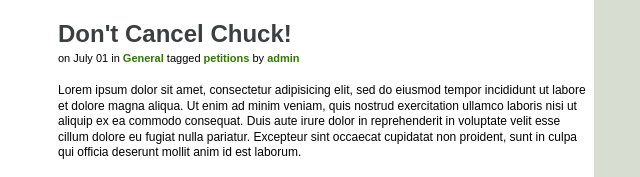
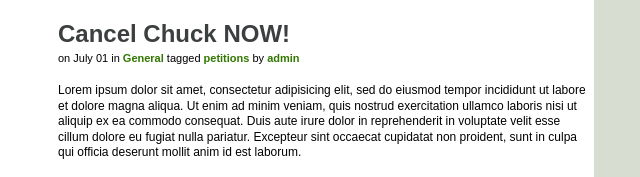
Before and after one commit to Sponis/Project01, a plain HTML site: page index.html in a window 1280 px wide. Shown: the part 184-361 px from the top of the page, 182-822 px from the left. Drawn offline with Linux system fonts and the light colour scheme.

Commit message:
Cancel Chuck NOW!

```diff
--- a/index.html
+++ b/index.html
@@ -42,7 +42,7 @@
 
             <div id="content">
                 <div id="posts">
-                    <h2>Don't Cancel Chuck!</h2>
+                    <h2>Cancel Chuck NOW!</h2>
                     <small>on July 01 in <a href="#">General</a> tagged <a href="#">petitions</a> by <a href="#">admin</a></small>
                     <p>Lorem ipsum dolor sit amet, consectetur adipisicing elit, sed do eiusmod tempor incididunt ut labore et dolore magna aliqua.
                         Ut enim ad minim veniam, quis nostrud exercitation ullamco laboris nisi ut aliquip ex ea commodo consequat.
```
